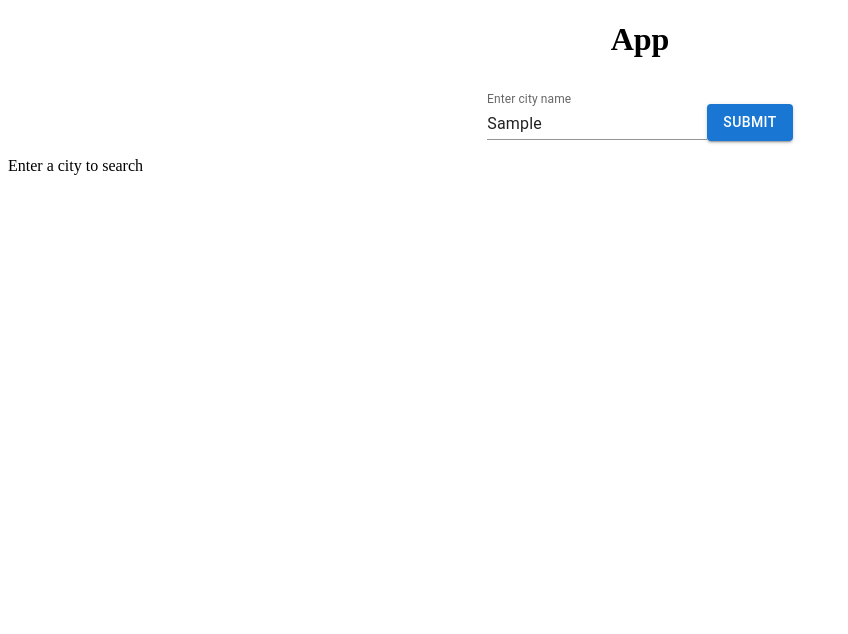
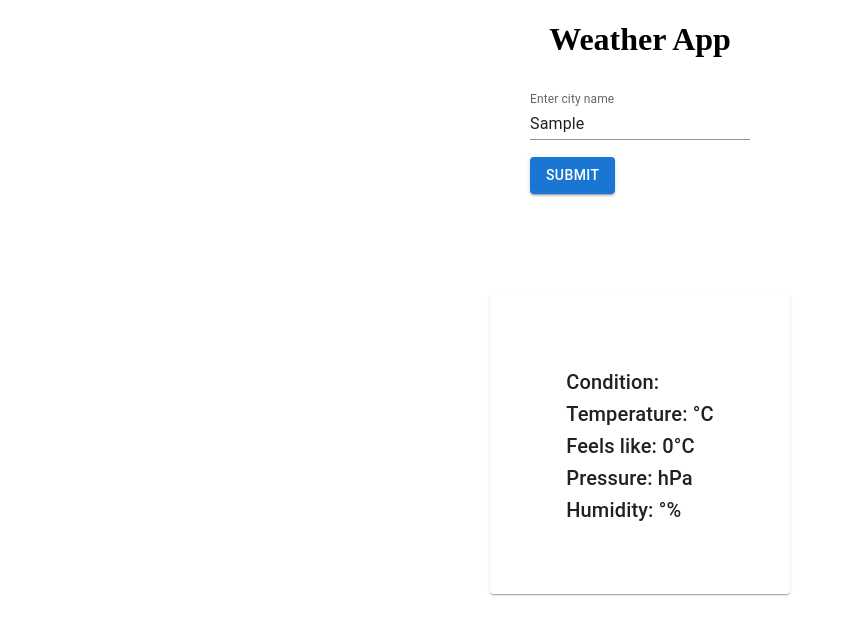
Before and after one commit to paul-mp/react-weather, a React (Create React App) app: page / in a window 1280 px wide. Both pictures are taken after typing "Sample" into the empty fields and a click on the button "SUBMIT". Shown: the top 634 px of the page, without its empty margins (0-848 px from the left). Built offline with nearby package versions, Linux system fonts and the light colour scheme; no server answers.

Commit message:
Changed the app entirely. Added more features and made it cleaner.

```diff
--- a/src/App.css
+++ /dev/null
@@ -1,17 +0,0 @@
-#form {
-    display: flex;
-    justify-content: center;
-    align-items: center;
-}
-
-#form input {
-
-}
-
-#data {
-    display: flex;
-    justify-content: center;
-    align-items: center;
-    text-align: center;
-    color: rgb(235, 235, 235);
-}
--- a/src/App.js
+++ b/src/App.js
@@ -1,19 +1,20 @@
-import React, { useState, useEffect } from "react";
-//import './App.css';
+import React, { useState } from "react";
 import axios from "axios";
-import Button from "@mui/material/Button";
-import TextField from "@mui/material/TextField";
 import Grid from "@mui/material/Grid";
+import Card from "./Card";
+import SearchBox from "./SearchBox";
 
 const apikey = process.env.REACT_APP_API_KEY;
 
 const WeatherApp = () => {
   const [weatherData, setWeatherData] = useState(null);
   const [cityName, setCityName] = useState("");
+  const [hasSearched, setHasSearched] = useState(false);
   const API_KEY = apikey;
 
   const fetchWeatherData = async () => {
     try {
+      setHasSearched(true);
       const response = await axios.get(
         `http://api.openweathermap.org/data/2.5/weather?q=${cityName}&appid=${API_KEY}`
       );
@@ -32,18 +33,6 @@ const WeatherApp = () => {
     setCityName(event.target.value);
   };
 
-  useEffect(() => {
-    if (weatherData && weatherData.weather[0].main === "Clouds") {
-      document.body.style.backgroundColor = "rgb(87, 102, 128)";
-    } else if (weatherData && weatherData.weather[0].main === "Haze") {
-      document.body.style.backgroundColor = "rgb(93, 143, 120)";
-    } else if (weatherData && weatherData.weather[0].main === "Clear") {
-      document.body.style.backgroundColor = "rgb(150, 150, 150)";
-    } else {
-      document.body.style.backgroundColor = "";
-    }
-  }, [weatherData]);
-
   return (
     <div className="body">
       <h1
@@ -53,7 +42,7 @@ const WeatherApp = () => {
           alignItems: "center",
         }}
       >
-        App
+        Weather App
       </h1>
       <div style={{ maxWidth: "100%", paddingTop: "12px" }}>
         <div>
@@ -69,42 +58,16 @@ const WeatherApp = () => {
                   alignItems: "center",
                 }}
               >
-                <form id="form" onSubmit={handleSearch}>
-                  <TextField
-                    type="search"
-                    label="Enter city name"
-                    variant="standard"
-                    id="query"
-                    name="q"
-                    placeholder="Search..."
-                    onChange={handleInputChange}
-                    value={cityName}
-                  />
-
-                  <Button
-                    variant="contained"
-                    type="submit"
-                    style={{ marginTop: "4%" }}
-                  >
-                    Submit
-                  </Button>
-                </form>
+                <SearchBox
+                  handleInputChange={handleInputChange}
+                  handleSearch={handleSearch}
+                  cityName={cityName}
+                />
               </Grid>
+              <Card weatherData={weatherData} hasSearched={hasSearched} />
             </Grid>
           </Grid>
         </div>
-      </div>
-
-      <div id="data">
-        {weatherData ? (
-          <div>
-            <h1>{weatherData.name}</h1>
-            <h2>{weatherData.weather[0].main}</h2>
-            <p>{Math.floor(weatherData.main.temp - 273.15)}°C</p>
-          </div>
-        ) : (
-          <p>Enter a city to search</p>
-        )}
       </div>
     </div>
   );
--- /dev/null
+++ b/src/Card.jsx
@@ -0,0 +1,73 @@
+import * as React from "react";
+import Box from "@mui/material/Box";
+import Card from "@mui/material/Card";
+import CardContent from "@mui/material/CardContent";
+import Typography from "@mui/material/Typography";
+
+const bull = (
+  <Box
+    component="span"
+    sx={{ display: "inline-block", mx: "2px", transform: "scale(0.8)" }}
+  >
+    •
+  </Box>
+);
+
+export default function BasicCard({ weatherData, hasSearched }) {
+  return (
+    <>
+      {hasSearched ? (
+        <div
+          style={{
+            display: "flex",
+            justifyContent: "center",
+            alignItems: "center",
+          }}
+        >
+          <Card
+            sx={{ maxWidth: 300, minWidth: 300, minHeight: 300 }}
+            style={{
+              display: "flex",
+              justifyContent: "center",
+              alignItems: "center",
+            }}
+          >
+            <CardContent>
+              <Typography sx={{ mb: 1.5 }} variant="h5">
+                <b>{weatherData && weatherData.name}</b>
+              </Typography>
+              <Typography variant="h6">
+                {hasSearched ? "Condition: " : ""}
+                {weatherData && weatherData.weather[0].main}
+              </Typography>
+              <Typography variant="h6">
+                {hasSearched ? "Temperature: " : ""}
+                {weatherData &&
+                  weatherData.main &&
+                  Math.floor(weatherData.main.temp - 273.15)}
+                {hasSearched ? "°C" : ""}
+              </Typography>
+              <Typography variant="h6">
+                {hasSearched ? "Feels like: " : ""}
+                {Math.floor(
+                  weatherData && weatherData.main.feels_like - 273.15
+                )}
+                {hasSearched ? "°C" : ""}
+              </Typography>
+              <Typography variant="h6">
+                {hasSearched ? "Pressure: " : ""}
+                {weatherData && weatherData.main.pressure}
+                {hasSearched ? "hPa" : ""}
+              </Typography>
+              <Typography variant="h6">
+                {hasSearched ? "Humidity: " : ""}
+                {weatherData && weatherData.main.humidity}
+                {hasSearched ? "°%" : ""}
+              </Typography>
+            </CardContent>
+          </Card>
+        </div>
+      ) : null}
+    </>
+  );
+}
--- /dev/null
+++ b/src/SearchBox.jsx
@@ -0,0 +1,33 @@
+import React, { useState, useEffect } from "react";
+import Button from "@mui/material/Button";
+import TextField from "@mui/material/TextField";
+
+export default function Search({ handleInputChange, handleSearch, cityName }) {
+  return (
+    <form id="form" onSubmit={handleSearch} style={{ marginBottom: "100px" }}>
+      <TextField
+        type="search"
+        label="Enter city name"
+        variant="standard"
+        id="query"
+        name="q"
+        placeholder="Search..."
+        onChange={handleInputChange}
+        value={cityName}
+      />
+      <br />
+      <Button
+        variant="contained"
+        type="submit"
+        style={{
+          marginTop: "8%",
+          display: "flex",
+          justifyContent: "center",
+          alignItems: "center",
+        }}
+      >
+        Submit
+      </Button>
+    </form>
+  );
+}
```
Also changed, not shown: 1 other file (tests, documents, lock files or other folders).
